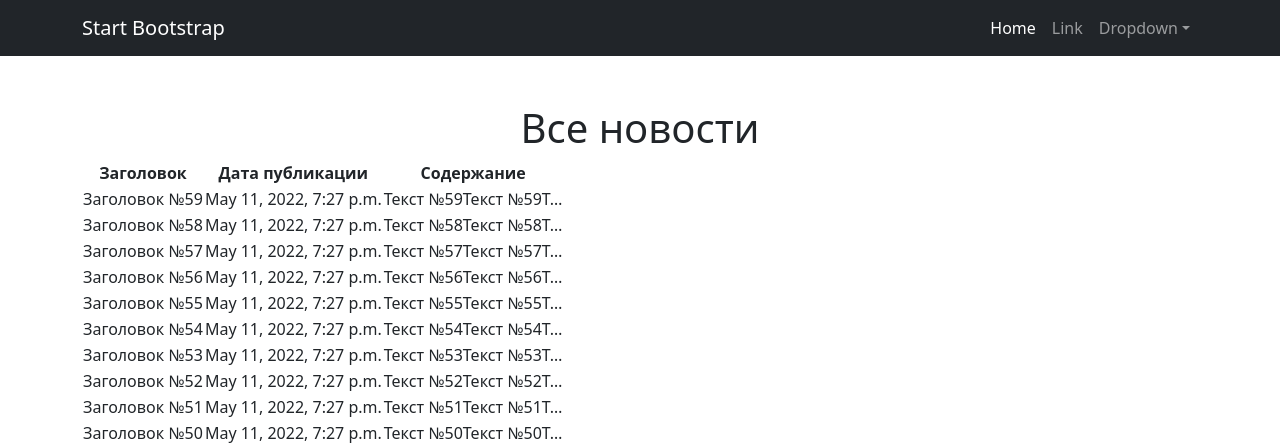
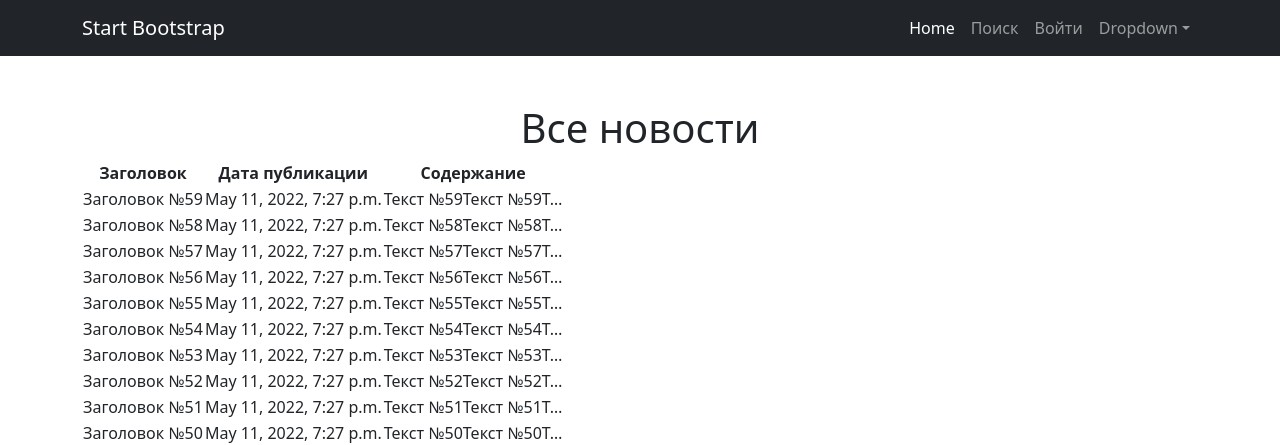
Before and after one commit to basergee/django-newsportal, a Django app: page /news/ in a window 1280 px wide. Shown: the top 445 px of the page. Run offline with Django 4.2, Linux system fonts and the light colour scheme; data comes from the database, SQL or seed files in the repository; some libraries are stand-ins or nearby versions.

Commit message:
Добавил ссылки на страницы поиска и профиля пользователя

```diff
--- a/News_Portal/templates/default.html
+++ b/News_Portal/templates/default.html
@@ -26,8 +26,13 @@
                 <button class="navbar-toggler" type="button" data-bs-toggle="collapse" data-bs-target="#navbarSupportedContent" aria-controls="navbarSupportedContent" aria-expanded="false" aria-label="Toggle navigation"><span class="navbar-toggler-icon"></span></button>
                 <div class="collapse navbar-collapse" id="navbarSupportedContent">
                     <ul class="navbar-nav ms-auto mb-2 mb-lg-0">
-                        <li class="nav-item"><a class="nav-link active" aria-current="page" href="#">Home</a></li>
-                        <li class="nav-item"><a class="nav-link" href="#">Link</a></li>
+                        <li class="nav-item"><a class="nav-link active" aria-current="page" href="/news/">Home</a></li>
+                        <li class="nav-item"><a class="nav-link" href="/news/search/">Поиск</a></li>
+                        {% if user.is_authenticated %}
+                        <li class="nav-item"><a class="nav-link" href="/news/edit_user/{{ user.pk }}">Профиль</a></li>
+                        {% else %}
+                        <li class="nav-item"><a class="nav-link" href="/accounts/login/">Войти</a></li>
+                        {% endif %}
                         <li class="nav-item dropdown">
                             <a class="nav-link dropdown-toggle" id="navbarDropdown" href="#" role="button" data-bs-toggle="dropdown" aria-expanded="false">Dropdown</a>
                             <ul class="dropdown-menu dropdown-menu-end" aria-labelledby="navbarDropdown">
```
